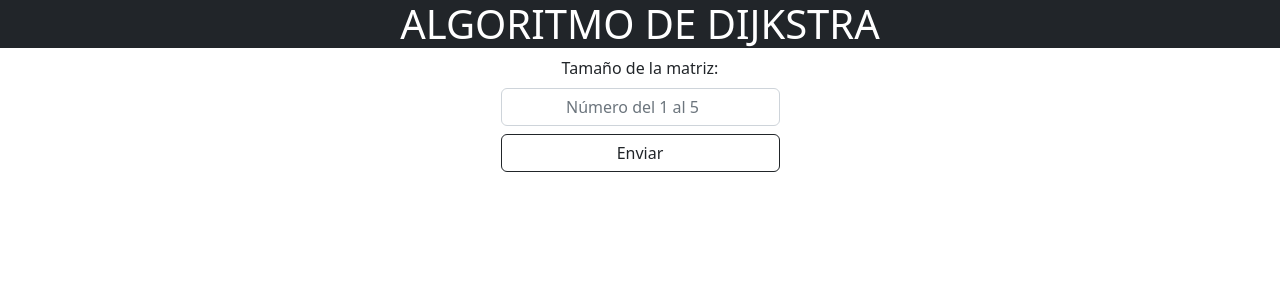
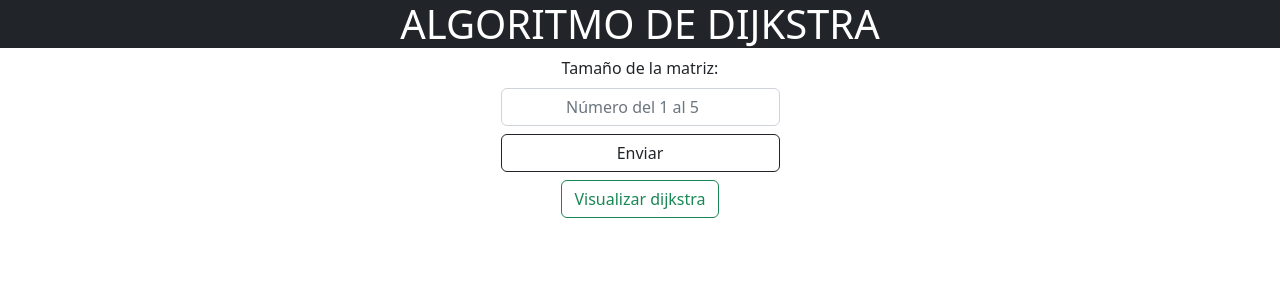
Before and after one commit to ADarknessSoul/React-Dijkstra, a React (Vite) app: page / in a window 1280 px wide. Shown: the top 300 px of the page. Built offline with nearby package versions, Linux system fonts and the light colour scheme.

Commit message:
Agregué el botón para iniciar el algoritmo de dijkstra, junto con el js

```diff
--- /dev/null
+++ b/src/Algoritmo/dijkstra.js
@@ -0,0 +1,5 @@
+export const dijkstra = (completeGrid, startNode, finishNode) => {
+
+    return "Hola que hace";
+
+}
--- a/src/Dijkstra.jsx
+++ b/src/Dijkstra.jsx
@@ -1,4 +1,5 @@
-import { useEffect, useState } from "react"
+import { useState } from "react"
+import { dijkstra } from "./Algoritmo/dijkstra"
 import { Formulario } from "./Components/Formulario"
 import { Grid } from "./Components/Grid"
 
@@ -12,7 +13,7 @@ export const Dijkstra = () => {
     const START_NODE_ROW = 0;
     const START_NODE_COL = 0;
     const FINISH_NODE_ROW = row - 1;
-    const FINISH_NODE_COL = (row * row) - 1;
+    const FINISH_NODE_COL = row - 1;
 
 
     const onInputSubmit = (value) => {
@@ -91,6 +92,17 @@ export const Dijkstra = () => {
 
   }
 
+  const handleVisualize = () => {
+
+    if(completeGrid.length === 0) return;
+    //Declarar nodos de inicio y final
+    const startNode = completeGrid[START_NODE_ROW][START_NODE_COL];
+    const finishNode = completeGrid[FINISH_NODE_ROW][FINISH_NODE_COL];
+    const visitedNodesInOrder = dijkstra(completeGrid, startNode, finishNode);
+    console.log(visitedNodesInOrder);
+
+  }
+
   return (
     <>
 
@@ -104,6 +116,12 @@ export const Dijkstra = () => {
 
         }
 
+        <div className="text-center">
+
+        <button className="btn btn-outline-success" onClick={handleVisualize}>Visualizar dijkstra</button>
+
+        </div>
+
         <div className="container">
 
             {
@@ -114,13 +132,6 @@ export const Dijkstra = () => {
 
               ))
 
-
-              // arrGrid.map( button => (
-
-              //     <Grid key={button} numCol={row}/>
-
-              // ))
-
             }
 
         </div>
```
